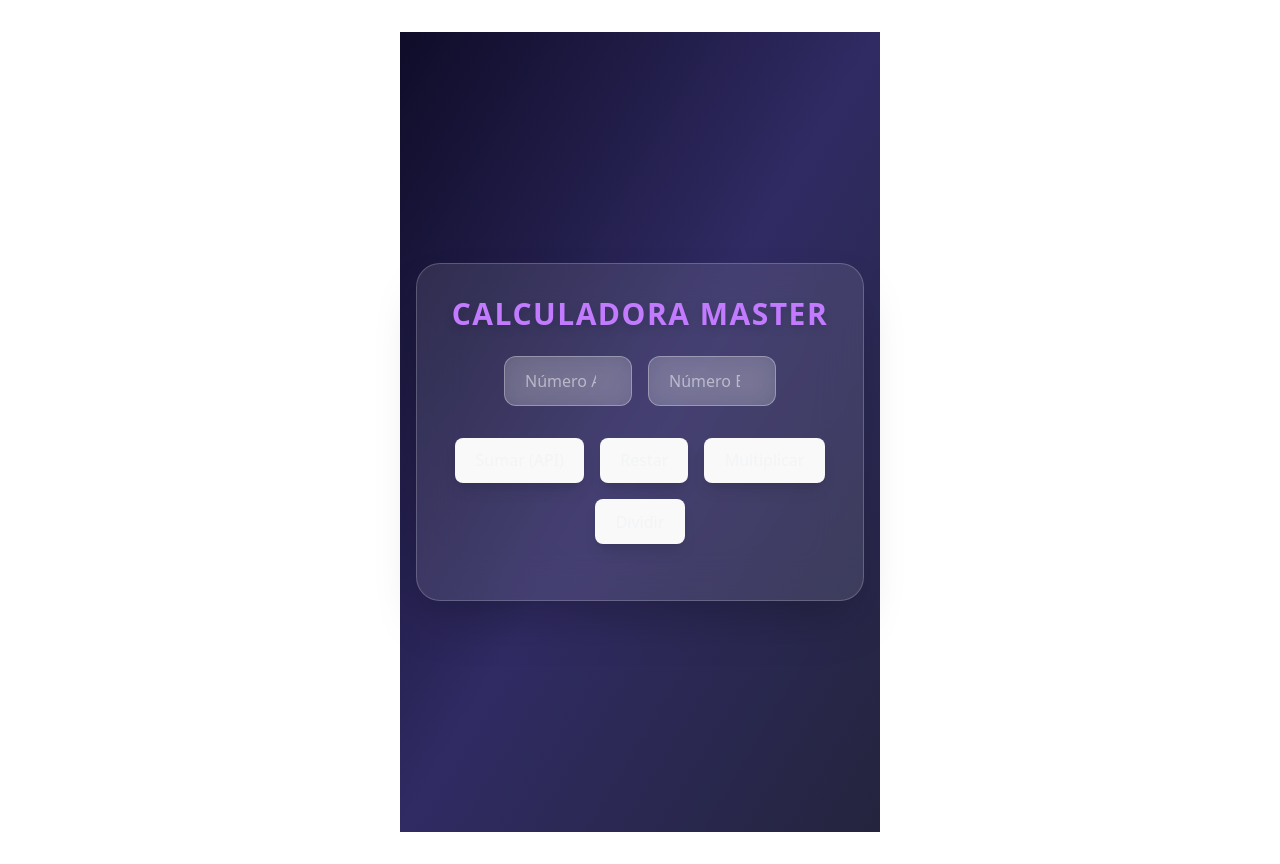
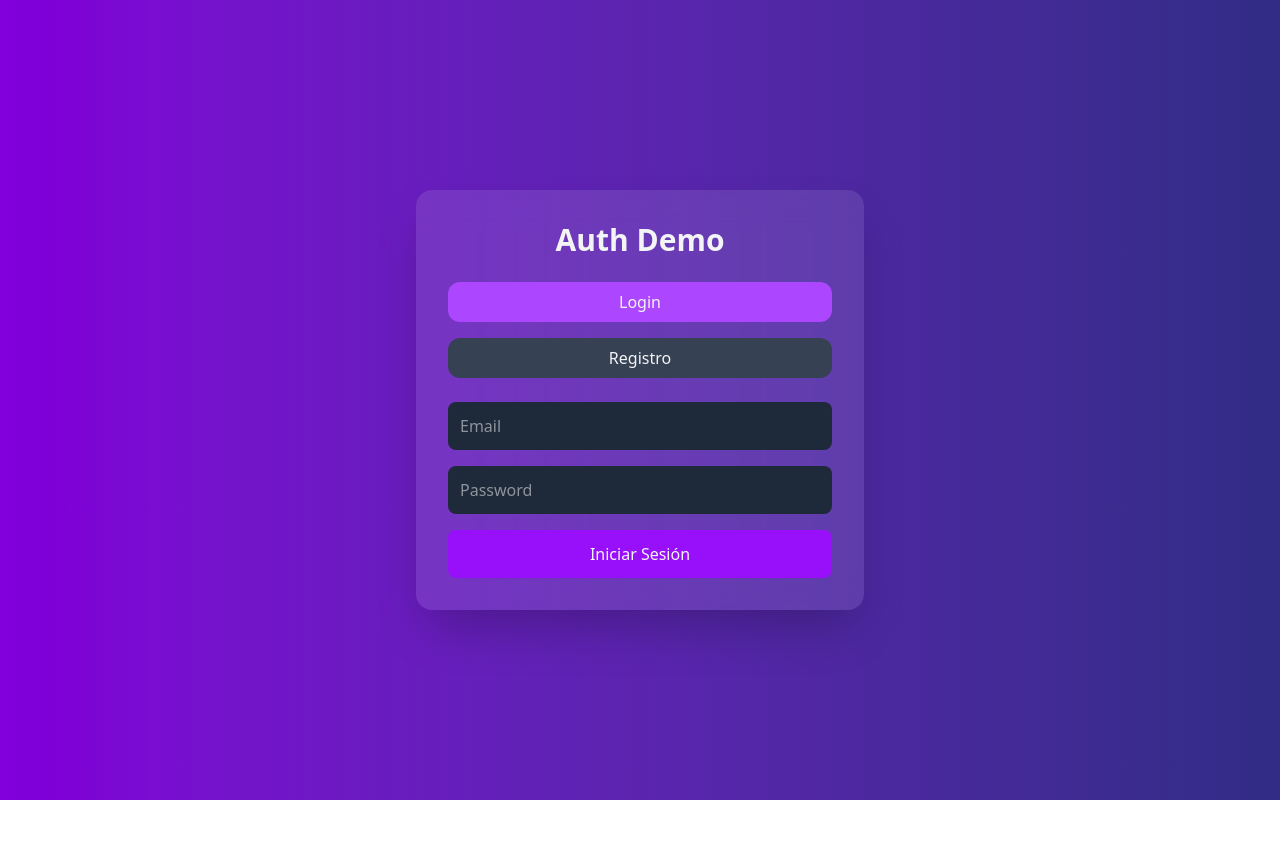
Before and after one commit to SESIC-IDE/LOGINFRONT, a Vue app: page /auth in a window 1280 px wide. After the commit the page ends 800 px from the top, so only its background shows below. Built offline with nearby package versions, Linux system fonts and the light colour scheme.

Commit message:
se creo vista login

```diff
--- a/package.json
+++ b/package.json
@@ -11,7 +11,8 @@
   "dependencies": {
     "axios": "^1.10.0",
     "sweetalert2": "^11.22.2",
-    "vue": "^3.5.17"
+    "vue": "^3.5.17",
+    "vue-router": "^4.5.1"
   },
   "devDependencies": {
     "@tailwindcss/cli": "^4.1.11",
--- a/src/App.vue
+++ b/src/App.vue
@@ -1,13 +1,11 @@
+<template>
+  <router-view />
+</template>
+
 <script setup>
-import Calculadora from './components/Calculadora.vue'
+// no necesitas importar nada aquí
 </script>
 
-<template>
-  <div>
-    <Calculadora />
-  </div>
-</template>
-
 <style scoped>
-/* Puedes poner estilos globales si quieres */
+/* estilos globales si quieres */
 </style>
--- /dev/null
+++ b/src/components/AuthView.vue
@@ -0,0 +1,147 @@
+<template>
+  <div class="min-h-screen flex items-center justify-center bg-gradient-to-r from-purple-700 to-indigo-900 p-6">
+    <div class="bg-white/10 backdrop-blur-lg rounded-2xl p-8 w-full max-w-md text-gray-100 space-y-6 shadow-2xl">
+      <h2 class="text-3xl font-bold text-center">Auth Demo</h2>
+
+      <div v-if="!user">
+        <div class="space-y-4">
+          <button @click="activeForm = 'login'"
+                  :class="activeForm === 'login' ? 'bg-purple-500' : 'bg-gray-700'"
+                  class="px-4 py-2 rounded-xl w-full">Login</button>
+          <button @click="activeForm = 'register'"
+                  :class="activeForm === 'register' ? 'bg-purple-500' : 'bg-gray-700'"
+                  class="px-4 py-2 rounded-xl w-full">Registro</button>
+        </div>
+
+        <form v-if="activeForm === 'login'" @submit.prevent="login" class="space-y-4 mt-6">
+          <input v-model="loginForm.email" type="email" placeholder="Email" class="w-full p-3 rounded-lg bg-gray-800 text-white">
+          <input v-model="loginForm.password" type="password" placeholder="Password" class="w-full p-3 rounded-lg bg-gray-800 text-white">
+          <button class="w-full bg-purple-600 hover:bg-purple-700 p-3 rounded-lg">Iniciar Sesión</button>
+        </form>
+
+        <form v-if="activeForm === 'register'" @submit.prevent="register" class="space-y-4 mt-6">
+          <input v-model="registerForm.name" type="text" placeholder="Nombre" class="w-full p-3 rounded-lg bg-gray-800 text-white">
+          <input v-model="registerForm.email" type="email" placeholder="Email" class="w-full p-3 rounded-lg bg-gray-800 text-white">
+          <input v-model="registerForm.password" type="password" placeholder="Password" class="w-full p-3 rounded-lg bg-gray-800 text-white">
+          <input v-model="registerForm.password_confirmation" type="password" placeholder="Confirmar Password" class="w-full p-3 rounded-lg bg-gray-800 text-white">
+          <button class="w-full bg-purple-600 hover:bg-purple-700 p-3 rounded-lg">Registrarse</button>
+        </form>
+      </div>
+      </div>
+  </div>
+</template>
+
+<script setup>
+import { ref } from 'vue'
+import axios from 'axios'
+import { useRouter } from 'vue-router'
+import Swal from 'sweetalert2'
+
+const router = useRouter()
+const api = 'http://localhost:8000/api'
+
+const user = ref(null)
+const message = ref('')
+const activeForm = ref('login')
+
+const loginForm = ref({
+  email: '',
+  password: ''
+})
+
+const registerForm = ref({
+  name: '',
+  email: '',
+  password: '',
+  password_confirmation: ''
+})
+
+const login = async () => {
+  try {
+    const response = await axios.post(`${api}/login`, loginForm.value)
+    user.value = response.data.user
+    localStorage.setItem('token', response.data.token)
+    axios.defaults.headers.common['Authorization'] = `Bearer ${response.data.token}`
+
+    // 🚀 Mostrar alerta SweetAlert2
+    await Swal.fire({
+      icon: 'success',
+      title: 'Bienvenido',
+      text: `Hola ${user.value.name}, sesión iniciada exitosamente`
+    })
+
+    router.push('/calculadora')
+  } catch (err) {
+    await Swal.fire({
+      icon: 'error',
+      title: 'Error',
+      text: err.response?.data?.message || 'Error en login'
+    })
+  }
+}
+
+const register = async () => {
+  try {
+    const response = await axios.post(`${api}/register`, registerForm.value)
+    user.value = response.data.user
+    localStorage.setItem('token', response.data.token)
+    axios.defaults.headers.common['Authorization'] = `Bearer ${response.data.token}`
+
+    await Swal.fire({
+      icon: 'success',
+      title: 'Registro exitoso',
+      text: `Bienvenido ${user.value.name}`
+    })
+
+    router.push('/calculadora')
+  } catch (err) {
+    await Swal.fire({
+      icon: 'error',
+      title: 'Error',
+      text: err.response?.data?.message || 'Error en registro'
+    })
+  }
+}
+
+const logout = async () => {
+  try {
+    await axios.post(`${api}/logout`, {}, {
+      headers: {
+        Authorization: `Bearer ${localStorage.getItem('token')}`
+      }
+    })
+    user.value = null
+    localStorage.removeItem('token')
+
+    await Swal.fire({
+      icon: 'info',
+      title: 'Sesión cerrada',
+      text: 'Has cerrado sesión correctamente'
+    })
+
+    router.push('/auth')
+  } catch (err) {
+    await Swal.fire({
+      icon: 'error',
+      title: 'Error',
+      text: 'No se pudo cerrar sesión'
+    })
+  }
+}
+
+// Auto cargar user si hay token
+if (localStorage.getItem('token')) {
+  axios.defaults.headers.common['Authorization'] = `Bearer ${localStorage.getItem('token')}`
+  axios.get(`${api}/user`).then(res => {
+    user.value = res.data.user
+  }).catch(() => {
+    localStorage.removeItem('token')
+  })
+}
+</script>
+
+<style scoped>
+input:focus, button:focus {
+  outline: none;
+}
+</style>
--- a/src/components/Calculadora.vue
+++ b/src/components/Calculadora.vue
@@ -34,6 +34,10 @@
           Dividir
         </button>
       </div>
+
+      <button @click="logout" class="bg-red-600 hover:bg-red-700 px-6 py-2 rounded-xl">
+        Cerrar sesión
+      </button>
     </div>
   </div>
 </template>
@@ -42,6 +46,10 @@
 import { ref } from 'vue'
 import axios from 'axios'
 import Swal from 'sweetalert2'
+import { useRouter } from 'vue-router'
+
+const router = useRouter()
+const api = 'http://localhost:8000/api'
 
 const a = ref(null)
 const b = ref(null)
@@ -61,6 +69,37 @@ const checkInputs = () => {
   return true
 }
 
+const logout = async () => {
+  try {
+    await axios.post(`${api}/logout`, {}, {
+      headers: {
+        Authorization: `Bearer ${localStorage.getItem('token')}`
+      }
+    })
+    localStorage.removeItem('token')
+
+    await Swal.fire({
+      icon: 'info',
+      title: 'Sesión cerrada',
+      text: 'Has cerrado sesión correctamente',
+      confirmButtonColor: '#7c3aed',
+      background: '#1f1f2e',
+      color: '#fff'
+    })
+
+    router.push('/auth') // 👈 regresa al login
+  } catch (err) {
+    await Swal.fire({
+      icon: 'error',
+      title: 'Error',
+      text: 'No se pudo cerrar sesión',
+      confirmButtonColor: '#7c3aed',
+      background: '#1f1f2e',
+      color: '#fff'
+    })
+  }
+}
+
 const mostrarResultado = (valor) => {
   Swal.fire({
     icon: 'success',
@@ -76,7 +115,7 @@ const mostrarResultado = (valor) => {
 
 const sumar = () => {
   if (!checkInputs()) return
-  axios.post('http://localhost:8000/api/sumar', { a: a.value, b: b.value })
+  axios.post(`${api}/sumar`, { a: a.value, b: b.value })
     .then(res => mostrarResultado(res.data.resultado))
     .catch(() => mostrarResultado('Error al sumar'))
 }
--- a/src/main.js
+++ b/src/main.js
@@ -1,6 +1,8 @@
 import { createApp } from 'vue'
-import './style.css'
 import App from './App.vue'
+import router from './router'
 import './index.css';
 
-createApp(App).mount('#app')
+createApp(App)
+    .use(router)
+    .mount('#app')
--- /dev/null
+++ b/src/router/index.js
@@ -0,0 +1,26 @@
+import { createRouter, createWebHistory } from 'vue-router'
+import AuthView from '../components/AuthView.vue'
+import Calculadora from '../components/Calculadora.vue'
+
+const routes = [
+    { path: '/auth', component: AuthView },
+    { path: '/calculadora', component: Calculadora },
+    { path: '/', redirect: '/calculadora' }
+]
+
+const router = createRouter({
+    history: createWebHistory(),
+    routes
+})
+
+// ✅ proteger la ruta de Calculadora
+router.beforeEach((to, from, next) => {
+    const token = localStorage.getItem('token')
+    if (to.path === '/calculadora' && !token) {
+        next('/auth')
+    } else {
+        next()
+    }
+})
+
+export default router
```
Also changed, not shown: 1 other file (tests, documents, lock files or other folders).
